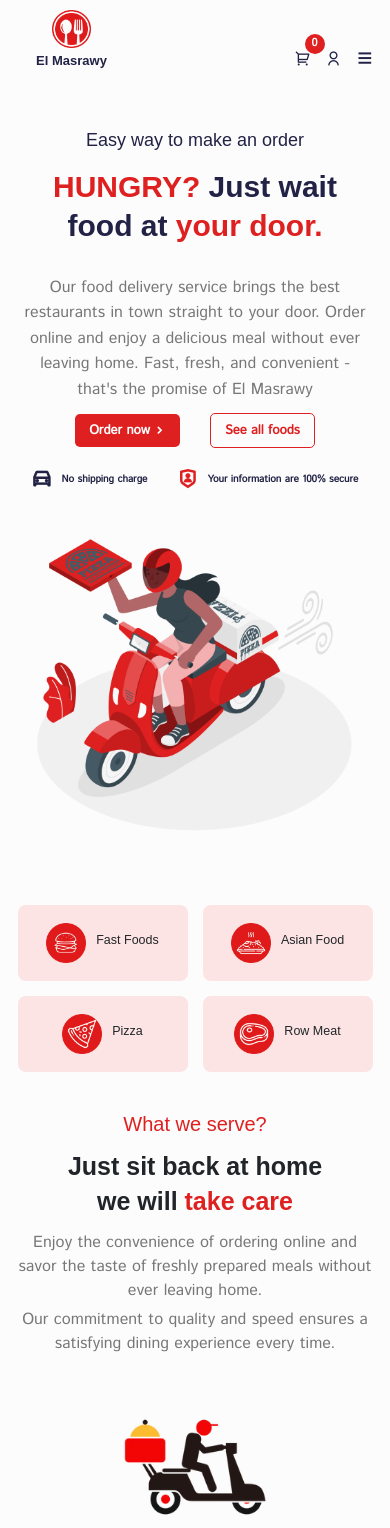
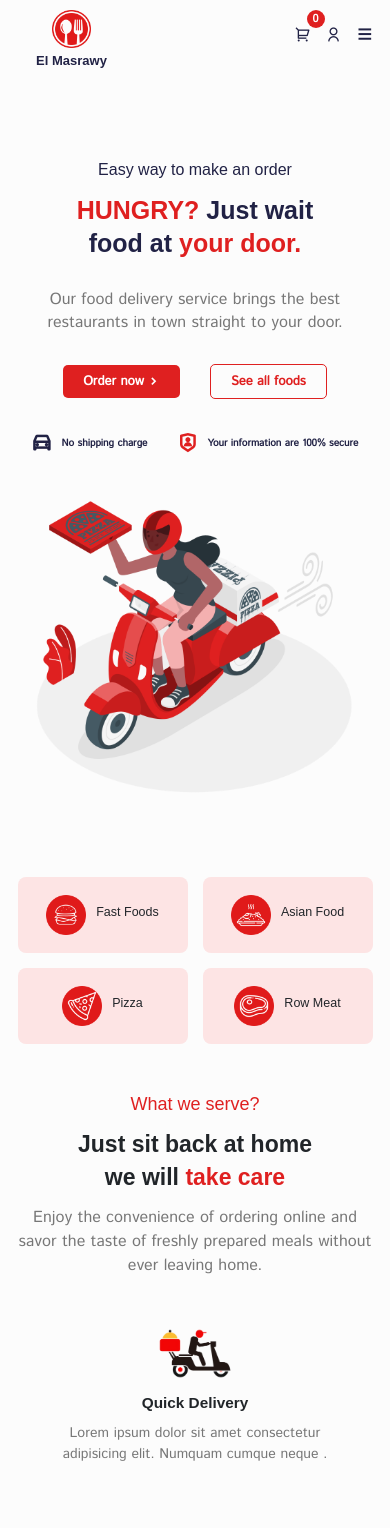
Before and after one commit to Alaa8884/React-fast-food-Ecommerce-website, a React (Vite) app: page /home in a window 390 px wide. Shown: the top 1528 px of the page. Built offline with nearby package versions, Linux system fonts and the light colour scheme; a web font is replaced by a local one.

Commit message:
fix some styles to the header and shopping cart

```diff
--- a/src/components/Ui/cart/Carts.jsx
+++ b/src/components/Ui/cart/Carts.jsx
@@ -56,7 +56,7 @@ function Carts() {
               Total amount :{" "}
               <span className="total-amount">{totalAmount} EGP</span>
             </h6>
-            <button className="cart-checkout-btn">
+            <button className="cart-checkout-btn" onClick={handleCloseCart}>
               <Link to="/checkout">Checkout</Link>
             </button>
           </div>
--- a/src/components/header/Header.jsx
+++ b/src/components/header/Header.jsx
@@ -85,7 +85,7 @@ function Header() {
               ))}
             </div>
           </div>{" "}
-          <div className="nav-side d-flex align-items-center gap-4">
+          <div className="nav-side d-flex align-items-center justify-content-between gap-4">
             <span className="cart-btn" onClick={handleToggleCart}>
               <i className="ri-shopping-cart-2-line"></i>
               <span className="cart-count">{totalQuantity}</span>
--- a/src/index.css
+++ b/src/index.css
@@ -51,6 +51,6 @@ section {
 
 @media only screen and (max-width:768px) {
   section {
-  padding: 40px 10px;
+  padding: 50px 10px;
 }
 }
--- a/src/pages/Home.jsx
+++ b/src/pages/Home.jsx
@@ -94,11 +94,9 @@ function Home() {
                 </h3>
                 <p>
                   Our food delivery service brings the best restaurants in town
-                  straight to your door. Order online and enjoy a delicious meal
-                  without ever leaving home. Fast, fresh, and convenient -
-                  that&apos;s the promise of El Masrawy
+                  straight to your door.
                 </p>
-                <div className="hero-btns d-flex align-items-center gap-5">
+                <div className="hero-btns d-flex align-items-center gap-5 mt-5">
                   <button className="order-btn d-flex align-items-center justify-content-center">
                     <Link to="/contact"> Order now</Link>{" "}
                     <i className="ri-arrow-right-s-line"></i>
@@ -108,7 +106,7 @@ function Home() {
                   </button>
                 </div>
 
-                <div className="hero-sevices d-flex align-items-center gap-5 mt-4">
+                <div className="hero-sevices d-flex align-items-center gap-5 mt-5">
                   <p className=" d-flex align-items-center gap-3">
                     <span className="services-icon services-shipping-icon">
                       <i className="ri-car-line"></i>
@@ -153,10 +151,6 @@ function Home() {
                 Enjoy the convenience of ordering online and savor the taste of
                 freshly prepared meals without ever leaving home.
               </p>
-              <p className="feature-text">
-                Our commitment to quality and speed ensures a satisfying dining
-                experience every time.
-              </p>
             </Col>
             {featureDetails.map((item, index) => (
               <Col lg="4" md="6" sm="6" key={index} className="mt-5">
@@ -164,7 +158,7 @@ function Home() {
                   <img
                     src={item.imgUrl}
                     alt={item.title}
-                    className="w-50 mb-3"
+                    className="w-25 mb-3"
                   />
                   <h3 className="fw-bold mb-3">{item.title}</h3>
                   <p>{item.description}</p>
@@ -181,14 +175,14 @@ function Home() {
               <h2>Popular Foods</h2>
             </Col>
             <Col lg="12" className="">
-              <div className="foods-category d-flex align-items-center justify-content-center gap-3 p-4">
+              <div className="foods-category d-flex align-items-center justify-content-center gap-3 p-3 ">
                 <button
                   className={`all-foods ${
                     category === "ALL" ? "foodBtnActive" : ""
                   }`}
                   onClick={() => setCategory("ALL")}
                 >
-                  All Foods
+                  All
                 </button>
                 <button
                   className={`humburger-btn category-btn d-flex align-items-center gap-3 ${
--- a/src/styles/header.css
+++ b/src/styles/header.css
@@ -6,7 +6,7 @@
 }
 
 .nav-bar {
-  height: 100px;
+  height: 100%;
 }
 
 .header-sticky {
@@ -14,7 +14,7 @@
   top: 0;
   left: 0;
   background-color: #fff;
-  box-shadow: -5px -5px 10px 5px var(--main-color);
+  box-shadow: 0 -5px 5px 5px var(--main-color);
   z-index: 140;
 }
 
@@ -65,8 +65,8 @@
 
 .menu .close-btn i {
   font-weight: 600;
-  font-size: 4rem;
-  color: red;
+  font-size: 3rem;
+  color: var(--main-color);
   transition: all 0.3s;
   -webkit-transition: all 0.3s;
   -moz-transition: all 0.3s;
@@ -76,7 +76,7 @@
 }
 
 .menu .close-btn i:hover {
-  color: rgb(230, 67, 67);
+  color: var(--main-color-hover);
 }
 
 .menu a:hover {
@@ -85,6 +85,8 @@
 
 @media only screen and (max-width: 992px) {
   .navigation {
+    width: 250px;
+    height: 100vh;
     position: fixed;
     top: 0;
     right: 0;
@@ -102,18 +104,18 @@
   }
 
   .menu {
-    width: 250px;
-    height: 100vh;
+    width: 100%;
+    height: 100%;
     background-color: #fff;
     display: flex;
     flex-direction: column;
     align-items: center;
     justify-content: center;
-    line-height: 40px;
+    line-height: 50px;
     z-index: 100;
   }
   .menu a {
-    font-size: 1.6rem;
+    font-size: 1.4rem;
     margin-bottom: 3rem;
   }
 
@@ -121,7 +123,7 @@
     display: block;
     position: absolute;
     top: 2%;
-    right: 7%;
+    left: 10%;
   }
   .over-lay {
     display: none;
@@ -146,7 +148,6 @@
   }
 }
 
-
 .active-menu {
   color: var(--main-color) !important;
 }
@@ -154,7 +155,7 @@
 .cart-btn i,
 .user i,
 .mobile-menu i {
-  font-size: 1.8rem;
+  font-size: 2.8rem;
   color: var(--primary-color);
   cursor: pointer;
 }
@@ -172,6 +173,7 @@
 }
 
 .cart-count {
+  display: block;
   position: absolute;
   top: -13px;
   right: -14px;
@@ -179,13 +181,16 @@
   color: #fff;
   font-size: 1.1rem;
   font-weight: 600;
-  width: 20px;
-  height: 20px;
-  border-radius: 50%;
-
+  width: 18px;
+  height: 18px;
   display: flex;
   align-items: center;
   justify-content: center;
+  border-radius: 50%;
+  -webkit-border-radius: 50%;
+  -moz-border-radius: 50%;
+  -ms-border-radius: 50%;
+  -o-border-radius: 50%;
 }
 
 .mobile-menu {
@@ -200,6 +205,5 @@
 }
 
 .nav-side {
-  align-self: flex-end;
   margin-right: 1rem;
 }
--- a/src/styles/hero-section.css
+++ b/src/styles/hero-section.css
@@ -24,21 +24,21 @@
 
 @media only screen and (max-width:768px) {
   .hero-content {
-  padding-top: 5rem;
+  padding-top: 8rem;
   text-align: center;
 }
 
 .hero-content h2 {
-  font-size: 1.8rem;
+  font-size: 1.6rem;
 
 }
 .hero-content h3 {
-  font-size: 3rem;
+  font-size: 2.5rem;
   line-height: 1.3;
 }
 
 .hero-content p {
-  line-height: 1.6;
+  line-height: 1.4;
 }
 }
 
@@ -46,8 +46,8 @@
   cursor: pointer;
   border: none;
   outline: none;
-  padding: 10px 25px;
-  font-size: 1.5rem;
+  padding: 7px 20px;
+  font-size: 1.6rem;
   font-weight: 600;
   border-radius: 8px;
   -webkit-border-radius: 8px;
@@ -67,7 +67,6 @@
   }
 
   .hero-btns button {
-  padding: 0.7rem 1.4rem;
   font-size: 1.3rem;
   border-radius: 0.5rem;
   -webkit-border-radius: 0.5rem;
--- a/src/styles/home.css
+++ b/src/styles/home.css
@@ -1,5 +1,5 @@
 .feature-subtitle {
-  font-size: 2.2rem;
+  font-size: 2rem;
   font-weight: 500;
   color: var(--main-color);
 }
@@ -11,11 +11,11 @@
 
 @media only screen and (max-width: 768px) {
   .feature-subtitle {
-    font-size: 2rem;
+    font-size: 1.8rem;
   }
 
   .feature-title {
-    font-size: 2.5rem;
+    font-size: 2.3rem;
   }
 }
 
@@ -30,7 +30,7 @@
 
 .feature-item p {
   color: #777;
-  font-size: 1.6rem;
+  font-size: 1.4rem;
 }
 
 .products h2 {
@@ -39,7 +39,7 @@
 
 @media only screen and (max-width: 768px) {
   .products h2 {
-    font-size: 3rem;
+    font-size: 2.8rem;
   }
 }
 
@@ -62,7 +62,7 @@
 .foods-category button {
   border: none;
   outline: none;
-  padding: 0.7rem 1.5rem;
+  padding: 0.7rem 2rem;
   background: transparent;
   color: #fff;
   font-size: 1.6rem;
@@ -74,8 +74,8 @@
 }
 
 .foods-category button img {
-  width: 1.8rem;
-  height: 1.8rem;
+  width: 1.5rem;
+  height: 1.5rem;
 }
 
 .foods-category button:hover {
@@ -85,15 +85,16 @@
   -ms-transform: scale(1.05) translateY(-3px);
   -o-transform: scale(1.05) translateY(-3px);
 }
+
 @media only screen and (max-width: 480px) {
   .foods-category {
     flex-wrap: wrap;
-    justify-content: space-between;
   }
 }
 @media only screen and (max-width: 768px) {
   .foods-category button {
-    padding: 0.5rem 1rem;
+    padding: 0.3rem 1.5rem;
+    font-size: 1.2rem;
   }
 }
 
@@ -124,7 +125,7 @@
 
 @media only screen and (max-width: 768px) {
   .why-title {
-    font-size: 3rem;
+    font-size: 2.8rem;
     text-align: center;
   }
 }
@@ -155,7 +156,7 @@
 
 @media only screen and (max-width: 768px) {
   .hot-pizza-title h2 {
-    font-size: 3rem;
+    font-size: 2.8rem;
   }
 }
 
@@ -173,7 +174,7 @@
 
 .testimonial-subtitle {
   color: var(--main-color);
-  font-size: 2rem;
+  font-size: 2.2rem;
 }
 
 .testimonial-title {
@@ -186,7 +187,7 @@
   }
 
   .testimonial-title {
-    font-size: 3rem;
+    font-size: 2.8rem;
     text-align: center;
   }
 }
```
Lines whose indentation alone changed are shown as unchanged.
